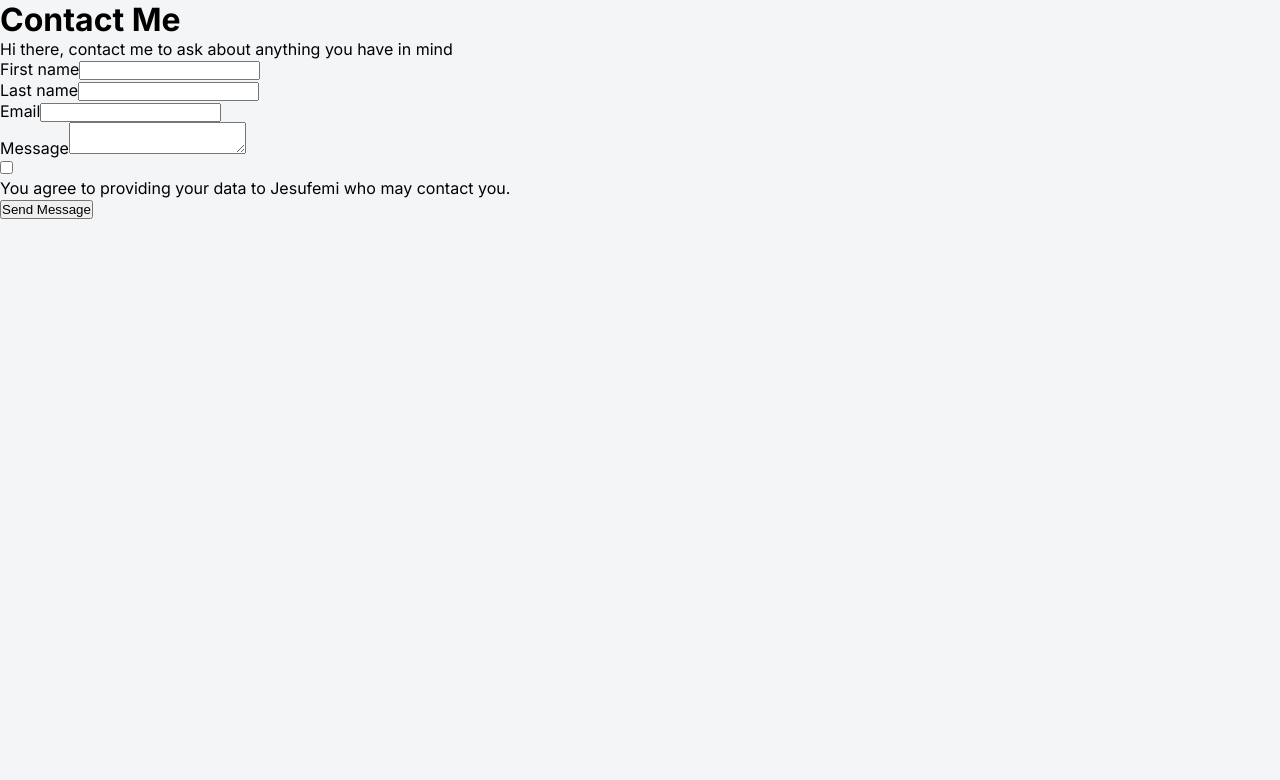
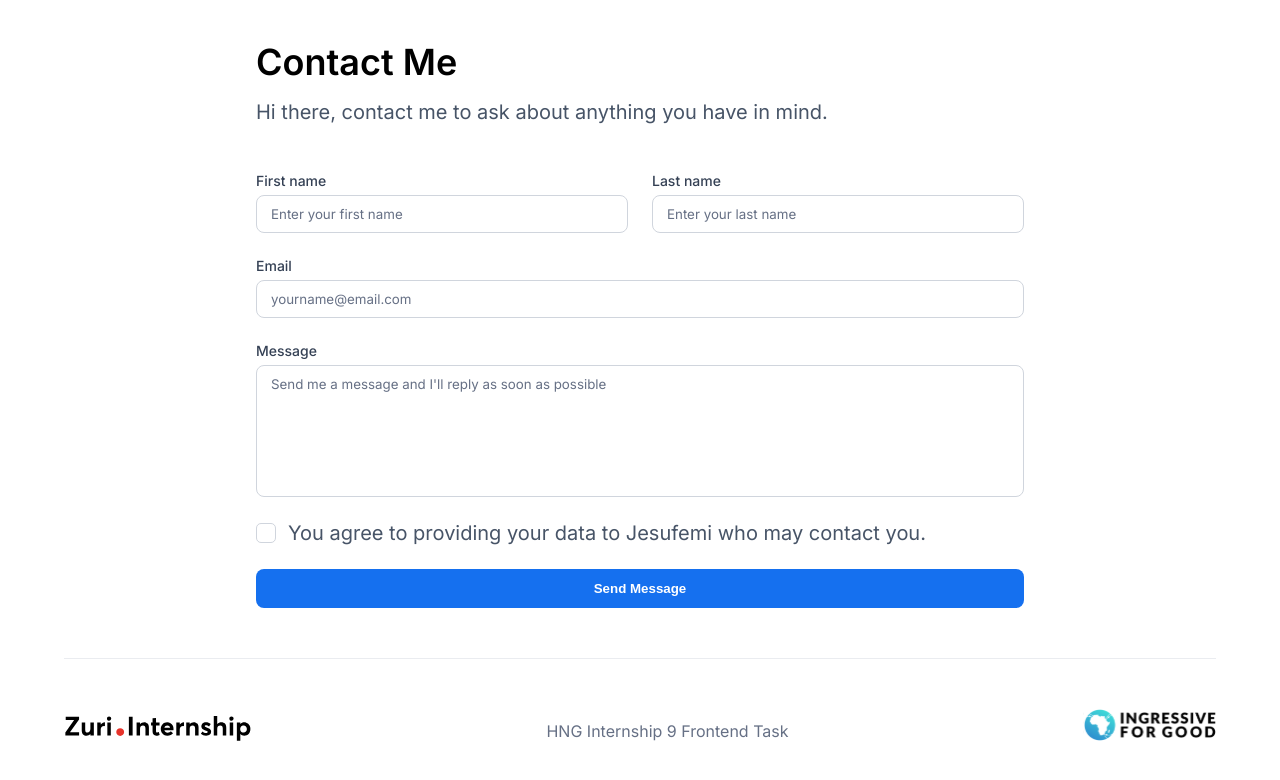
Before and after one commit to jesufemigan/linktree-clone, a React (Create React App) app: page /contact in a window 1280 px wide. Shown: the top 780 px of the page. Built offline with nearby package versions, Linux system fonts and the light colour scheme.

Commit message:
style: add styling to contact page

```diff
--- a/src/index.css
+++ b/src/index.css
@@ -1,4 +1,4 @@
-@import url('https://fonts.googleapis.com/css2?family=Inter:wght@400;500;700&display=swap');
+@import url('https://fonts.googleapis.com/css2?family=Inter:wght@400;500;600;700&display=swap');
 
 * {
   margin: 0;
@@ -7,6 +7,14 @@
 }
 
 body {
-  background-color: #F4F5f7;
+  background-color: #FFFFFF;
   font-family: 'Inter', sans-serif;
 }
+
+a {
+  text-decoration: none;
+}
+
+input, textarea {
+  font-family: inherit;
+}
--- a/src/pages/Contact/Contact.jsx
+++ b/src/pages/Contact/Contact.jsx
@@ -1,38 +1,45 @@
+import Footer from '../../components/Footer';
 import './contact.css';
 
 const Contact = () => {
   return (
+    <>
       <div className='contact-container'>
         <h1>Contact Me</h1>
-      <p>Hi there, contact me to ask about anything you have in mind</p>
+        <p>Hi there, contact me to ask about anything you have in mind.</p>
 
         <form>
-        <div>
-          <div>
+          <div className='name'>
+            <div className='input'>
               <label htmlFor="first_name">First name</label>
-            <input type="text" id='first_name'/>
+              <input type="text" id='first_name' placeholder='Enter your first name'/>
             </div>
-          <div>
+            <div className='input'>
               <label htmlFor="last_name">Last name</label>
-            <input type="text" id='last_name'/>
+              <input type="text" id='last_name' placeholder='Enter your last name'/>
             </div>
           </div>
-        <div>
+          <div className='input'>
             <label htmlFor="email">Email</label>
-          <input type="email" id='email'/>
+            <input type="email" id='email' placeholder='yourname@email.com'/>
           </div>
-        <div>
+          <div className='input'>
             <label htmlFor="message">Message</label>
-          <textarea name="" id="message"></textarea>
+            <textarea name="" id="message" placeholder="Send me a message and I'll reply as soon as possible" />
           </div>
-        <div>
-          <input type="checkbox"/>
+          <div className='checkbox-container'>
+          <label className="checkbox">
+            <input type="checkbox" />
+            <span className="checkmark"></span>
+          </label>
             <p>You agree to providing your data to Jesufemi who may contact you.</p>
           </div>
 
           <button type='submit' id='btn__submit'>Send Message</button>
         </form>
       </div>
+      <Footer />
+    </>
   )
 }
 export default Contact
--- a/src/pages/Contact/contact.css
+++ b/src/pages/Contact/contact.css
@@ -0,0 +1,176 @@
+.contact-container {
+  width: 90%;
+  margin: 40px auto;
+}
+
+.contact-container h1 {
+  margin-bottom: 16px;
+  font-size: 36px;
+  font-weight: 600;
+}
+
+.contact-container p {
+  font-size: 18px;
+  font-weight: 400;
+  color: #475467;
+}
+
+form {
+  margin-top: 48px;
+  display: flex;
+  flex-direction: column;
+  gap: 24px;
+}
+
+.name {
+  display: flex;
+  flex-direction: column;
+  gap: 24px;
+}
+
+.input {
+  display: flex;
+  flex-direction: column;
+  gap: 6px;
+}
+
+.input input, .input textarea {
+  padding: 10px 14px;
+  border-radius: 8px;
+  border: 1px solid #D0D5DD;
+  background: #FFFFFF;
+  outline: none;
+  color: #101828;
+}
+
+.input input::placeholder, .input textarea::placeholder {
+  color: #667085;
+}
+
+.input input:focus, .input textarea:focus {
+  border: 1px solid #84CAFF;
+  box-shadow: 0px 1px 2px rgba(16, 24, 40, 0.05), 0px 0px 4px #D1E9FF;
+}
+
+.input textarea {
+  resize: none;
+  height: 132px;
+}
+
+label {
+  font-size: 14px;
+  font-weight: 500;
+  color: #344054;
+}
+
+.checkbox-container {
+  display: flex;
+  align-items: center;
+  gap: 12px;
+}
+
+.checkbox {
+  display: block;
+  position: relative;
+  padding-left: 20px;
+  cursor: pointer;
+  font-size: 12px;
+  font-weight: 700;
+  -webkit-user-select: none;
+  -moz-user-select: none;
+  -ms-user-select: none;
+  user-select: none;
+}
+
+/* Hide the browser's default checkbox */
+.checkbox input {
+  position: absolute;
+  opacity: 0;
+  cursor: pointer;
+  height: 0;
+  width: 0;
+}
+
+/* Create a custom checkbox */
+.checkmark {
+  position: absolute;
+  top: -10px;
+  left: 0;
+  height: 20px;
+  width: 20px;
+  background-color: transparent;
+  border-radius: 5px;
+  border: 1px solid #D0D5DD;
+}
+
+.checkbox:hover input ~ .checkmark {
+  background-color: transparent;
+}
+
+/* When the checkbox is checked, add a blue background */
+.checkbox input:checked ~ .checkmark {
+  background-color: transparent;
+  border: 1px solid #1570EF;
+}
+
+.checkbox input:focus ~ .checkmark {
+  box-shadow: 0px 0px 0px 4px #D1E9FF;
+}
+
+
+.checkmark:after {
+  content: "";
+  position: absolute;
+  display: none;
+}
+
+/* Show the checkmark when checked */
+.checkbox input:checked ~ .checkmark:after {
+  display: block;
+}
+
+/* Style the checkmark/indicator */
+.checkbox .checkmark:after {
+  left: 6px;
+  top: 3px;
+  width: 3px;
+  height: 7px;
+  border: solid #1570EF;
+  border-width: 0 2px 2px 0;
+  -webkit-transform: rotate(45deg);
+  -ms-transform: rotate(45deg);
+  transform: rotate(45deg);
+}
+
+button {
+  background-color: #1570EF;
+  border: none;
+  padding: 12px 0;
+  border-radius: 8px;
+  color: #FFFFFF;
+  font-weight: 600;
+}
+
+@media (min-width: 768px) {
+  .contact-container {
+    width: 60%;
+  }
+
+  .contact-container p {
+    font-size: 20px;
+  }
+
+  .name {
+    flex-direction: row;
+    gap: 24px;
+    width: 100%;
+  }
+
+  .name .input {
+    width: 100%;
+  }
+}
+
+.checkbox p {
+  font-size: 16px;
+}
--- a/src/pages/HomePage/Homepage.jsx
+++ b/src/pages/HomePage/Homepage.jsx
@@ -7,6 +7,8 @@ import camera from '../../assets/camera.svg';
 import slack from '../../assets/slack.svg'
 import github from '../../assets/github.svg'
 import Footer from "../../components/Footer";
+
+import { Link } from "react-router-dom";
 
 
 const Homepage = () => {
@@ -41,7 +43,9 @@ const Homepage = () => {
             <AnchorTags name="Python Books" id='book__python' url="http://books.zuri.team/python-for-beginners?ref_id=jesufemi" />
             <AnchorTags name='Background Check for Coders' id='pitch' url='https://background.zuri.team'/>
             <AnchorTags name='Design Books' id='book__design' url='https://books.zuri.team/design-rules'/>
-            <AnchorTags name='Contact Me' id='contact'/>
+            <Link to='/contact'>
+              <AnchorTags name='Contact Me' id='contact'/>
+            </Link>
           </section>
           <section className="social">
             <img src={slack} alt="slack" />
```
Lines whose indentation alone changed are shown as unchanged.
